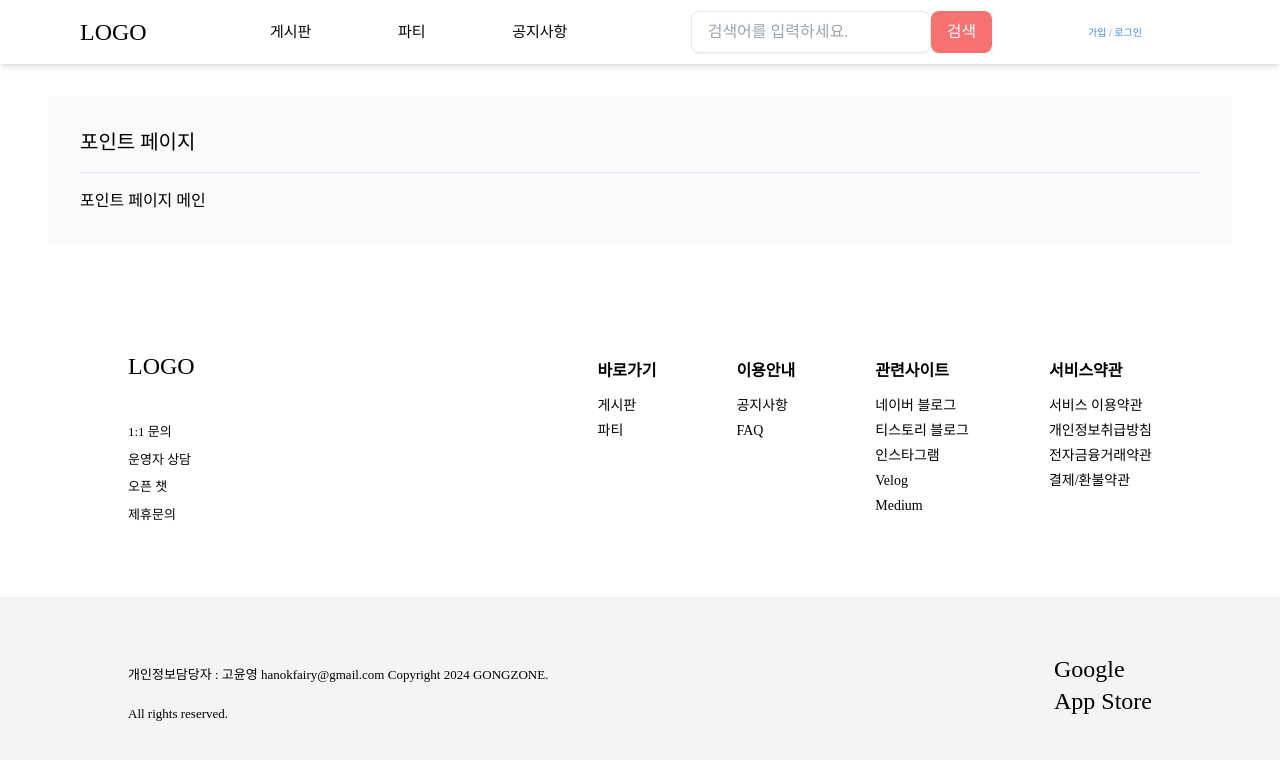
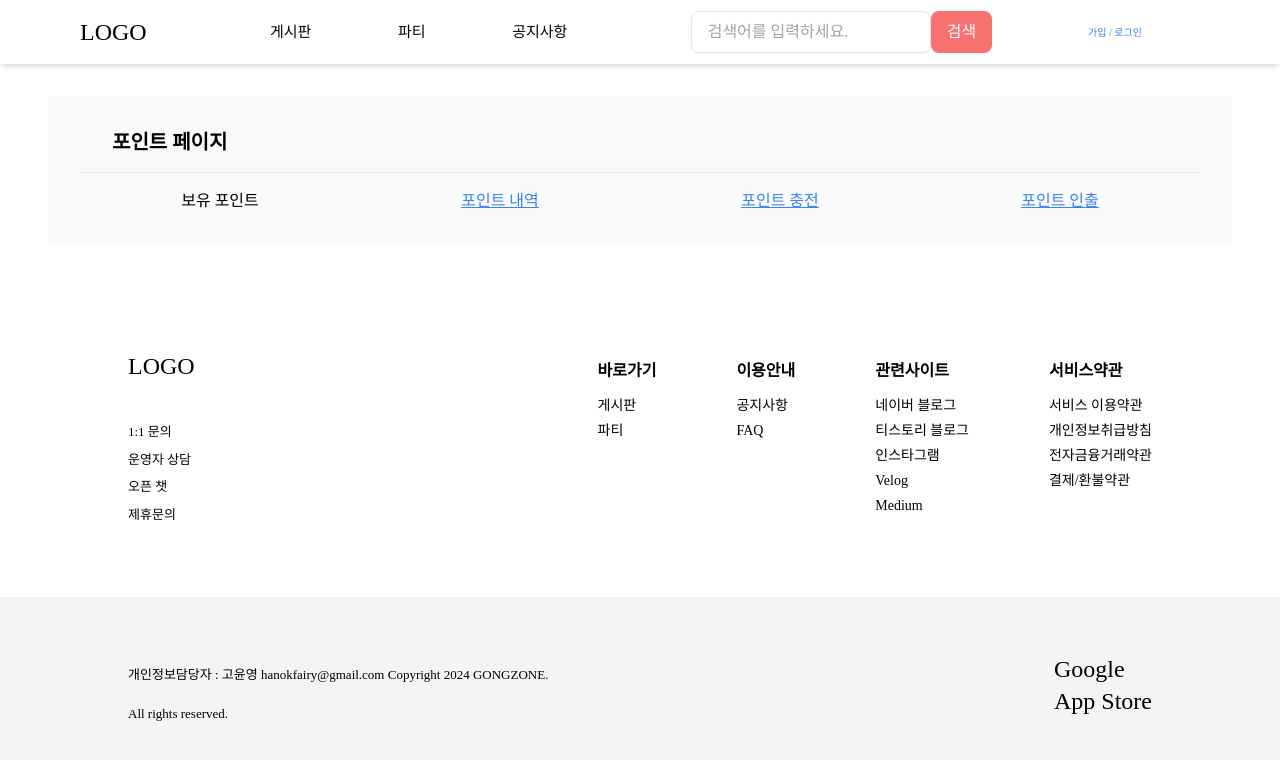
Before and after one commit to ks-gongzone/gongzone_front, a React (Create React App) app: page /member/1/point in a window 1280 px wide. Shown: the top 760 px of the page. Built offline with nearby package versions, Linux system fonts and the light colour scheme; a web font is replaced by a local one.

Commit message:
[GZ-12] :sparkles:feat: modify point page - default layout
- Point.jsx: implemented default layout

```diff
--- a/src/pages/point/Point.jsx
+++ b/src/pages/point/Point.jsx
@@ -1,4 +1,4 @@
-import { useParams } from "react-router-dom";
+import { Link, useParams } from "react-router-dom";
 import Section from "../../layouts/Section";
 
 export default function Point() {
@@ -7,9 +7,28 @@ export default function Point() {
   return (
     <Section>
       <div className={"bg-gray-50 w-full p-8"}>
-        <h2 className={"text-xl"}>포인트 페이지</h2>
+        <h2 className={"text-xl font-bold ml-8"}>포인트 페이지</h2>
         <hr className={"my-4"} />
-        <p>포인트 페이지 메인</p>
+        <div className={"flex flex-grow"}>
+          <div className={"flex justify-center w-1/4"}>
+            보유 포인트
+          </div>
+          <div className={"flex justify-center w-1/4"}>
+            <Link to={`/member/${memberNo}/point/history`} className="text-blue-500 underline">
+              포인트 내역
+            </Link>
+          </div>
+          <div className={"flex justify-center w-1/4"}>
+            <Link to={`/member/${memberNo}/point/charge`} className="text-blue-500 underline">
+              포인트 충전
+            </Link>
+          </div>
+          <div className={"flex justify-center w-1/4"}>
+            <Link to={`/member/${memberNo}/point/withdraw`} className="text-blue-500 underline">
+              포인트 인출
+            </Link>
+          </div>
+        </div>
       </div>
     </Section>
   );
```
